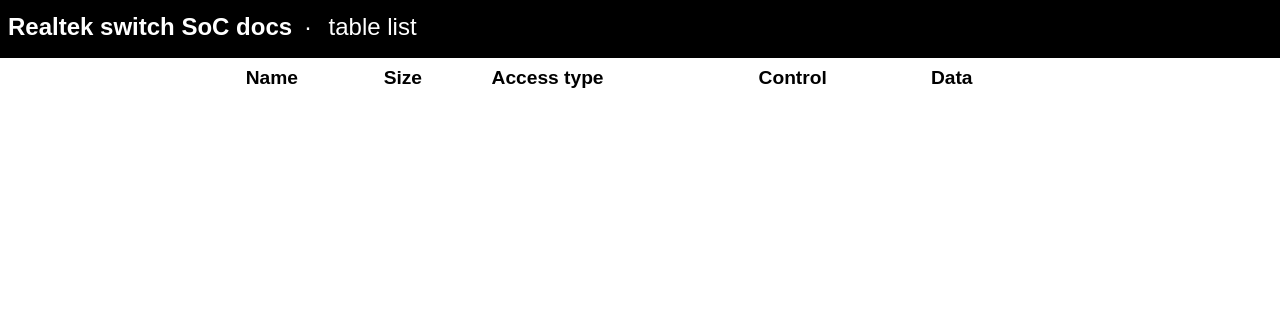
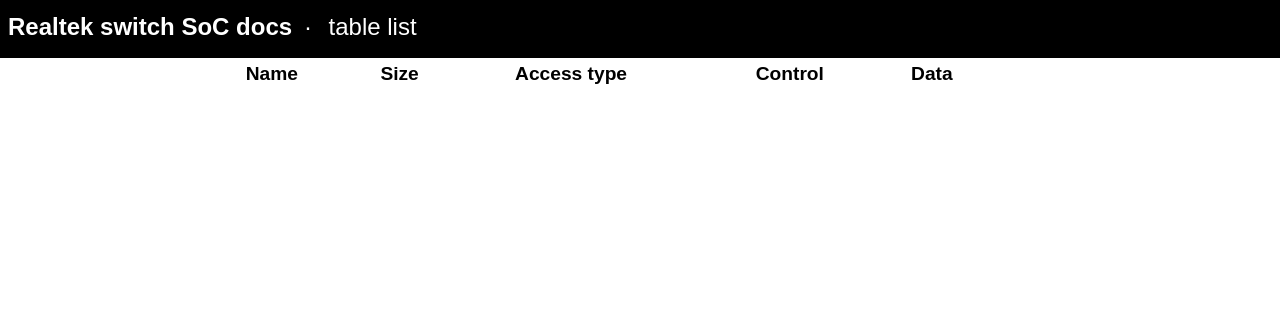
Before and after one commit to svanheule/realtek-registers, a Flask app: template webapp/templates/tablelist.html in a window 1280 px wide. Shown: the top 318 px of the page. Run offline with Flask 2, Linux system fonts and the light colour scheme; the template is opened without the code that fills it, so the values that code supplies are empty; parts of the project's set-up code (start-up, migrations or seed data) failed here and were passed over.

Commit message:
Tune cell spacing of overview tables

```diff
--- a/webapp/templates/base.html
+++ b/webapp/templates/base.html
@@ -61,10 +61,11 @@ article a:hover, article a:active {
     text-align: left;
 }
 .overview th, .fieldlist th {
-    padding: 0.5em 0.3em;
+    padding: 0.3em 0.3em;
+    min-width: 3em;
 }
 .overview td, .fieldlist td {
-    padding: 0.3em;
+    padding: 0.25em 0.3em;
 }
 .overview tbody tr:nth-child(even), .fieldlist tbody tr:nth-child(even) {
     background-color: #eee;
```
